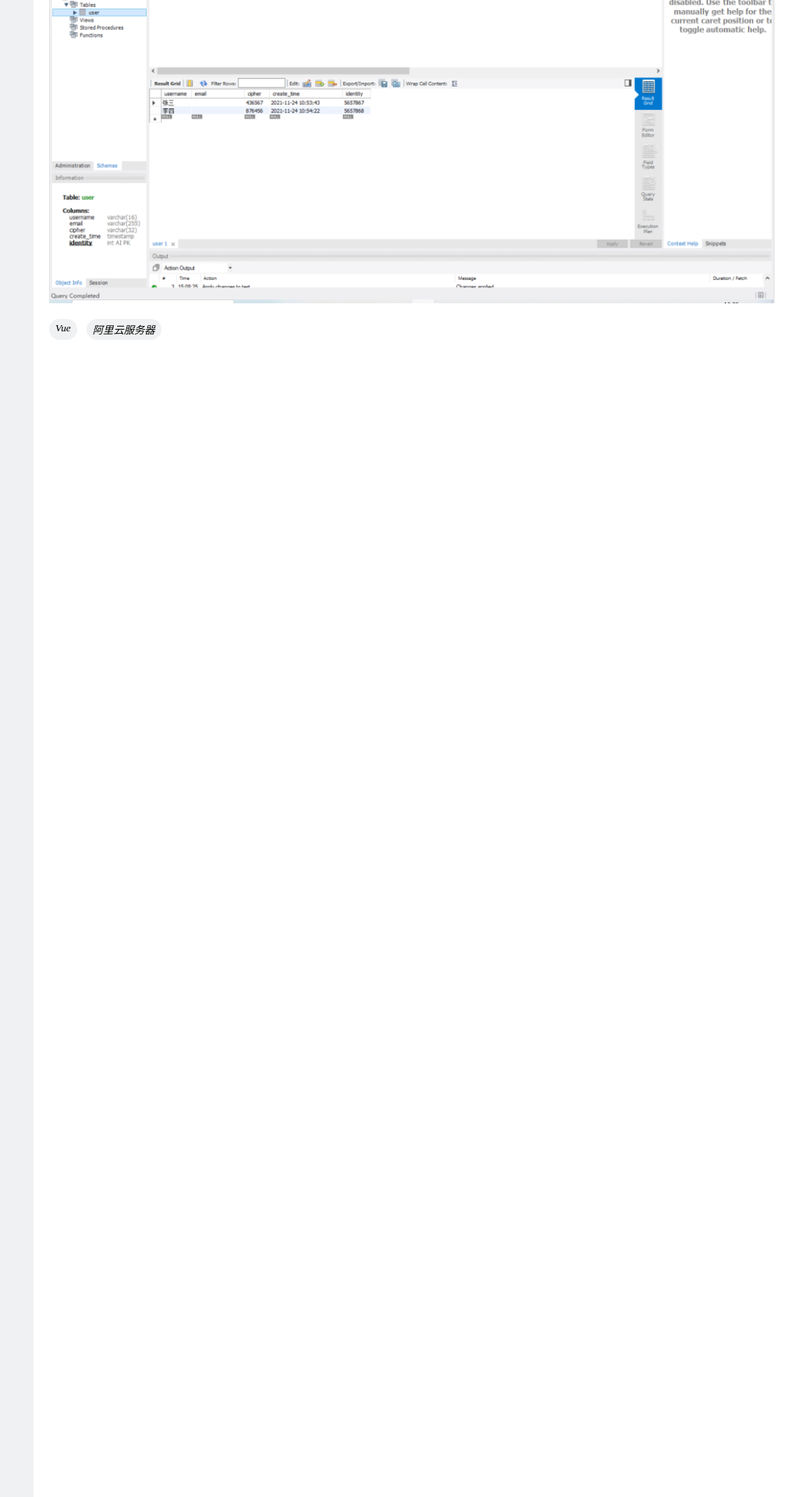
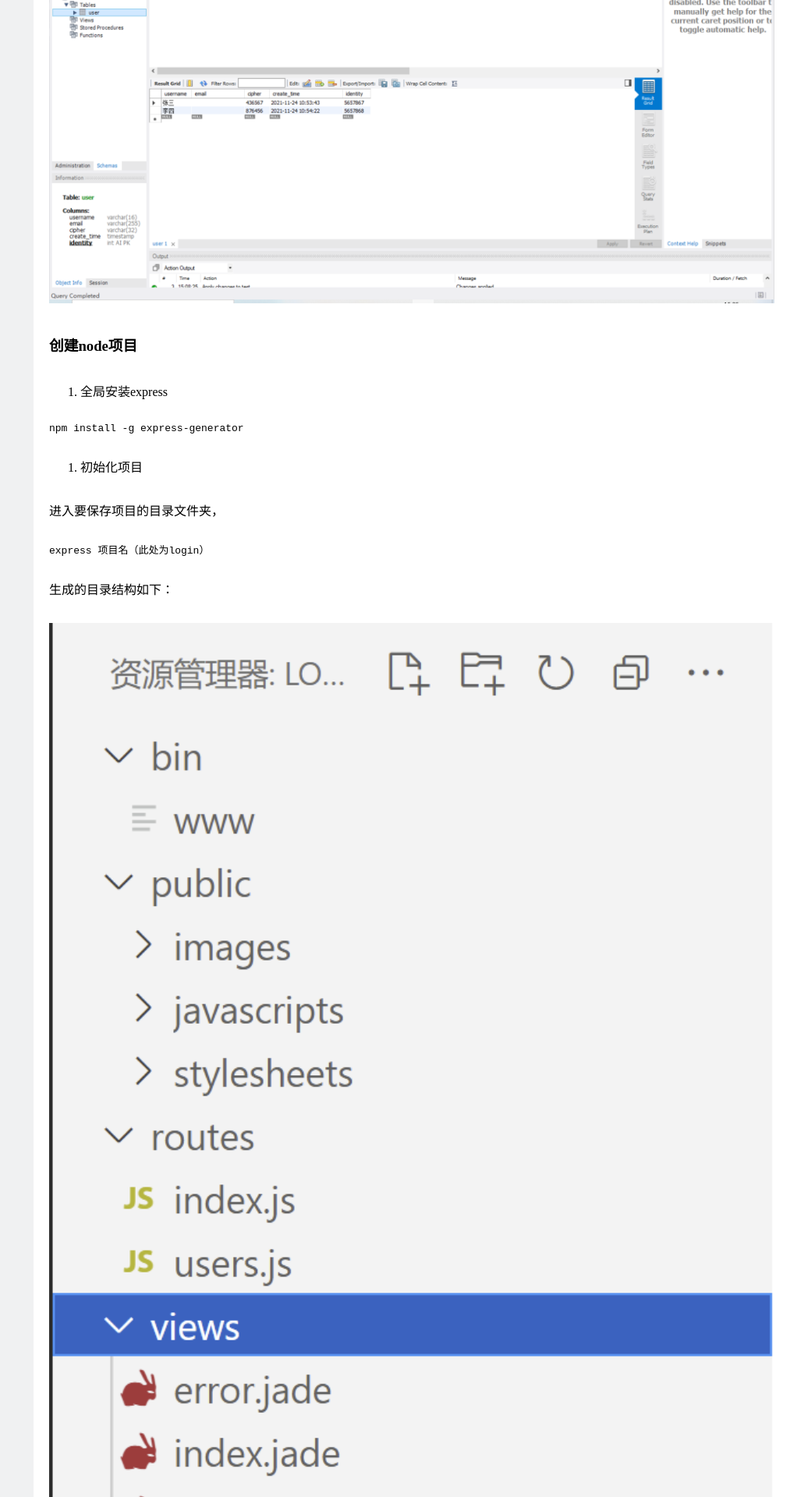
Before and after one commit to ChaoFish/ChaoFish.github.io, a Jekyll site: the page built from _posts/2021-12-17-project.md, in a window 1280 px wide. Shown: the part 3080-5000 px from the top of the page at 78% size, without its empty margins (267-1280 px from the left). Built offline with Jekyll 4.4.1, drawn with Linux system fonts in a browser that asks for light colours; some of the changed lines change nothing that is shown.

Commit message:
更新文章project

````diff
--- a/_posts/2021-12-17-project.md
+++ b/_posts/2021-12-17-project.md
@@ -36,3 +36,234 @@
 4. 表新建完成后，要增加数据可以选中该表，右键-"select rows - limit 1000"，右侧可以看到表内容，在表中NULL处填入对应数据即可，至此，数据库相关准备已完成
 
 ![](/assets/images/project_five.png)
+
+### 创建node项目
+
+1. 全局安装express
+
+```
+npm install -g express-generator
+```
+
+2. 初始化项目
+
+进入要保存项目的目录文件夹，
+
+```
+express 项目名（此处为login）
+```
+
+生成的目录结构如下：
+
+![](/assets/images/project_six.png)
+
+目录中/bin/www为入口文件，注意此时虽然package.json中有许多依赖，但它们尚未安装，执行
+
+```
+npm install
+```
+
+3. 项目中安装mysql
+
+```
+npm install --save mysql
+```
+
+4. 连接mysql数据
+
+在项目根目录下新建conf/mysqlConf.js，封装mysql配置及连接代码，连接时通过database字段设置默认的数据库为users，当然也可以不设置
+
+```
+const mysql = require('mysql')
+const mysqlConfig = {
+  connectionLimit: 10,
+  host: '121.43.33.208',
+  user: 'root',
+  password: '19931016dean',
+  database: 'users'
+}
+const pool = mysql.createPool(mysqlConfig)
+
+module.exports = {
+  pool
+}
+```
+
+5. 管理mysql数据
+
+新建文件夹/models/，该文件夹专门处理mysql数据库，新建文件夹users，对应users数据库
+
+![](/assets/images/project_six.png)
+
+新建配置文件usersSql.js，用于封装mysql操作语句
+
+```
+module.exports = {
+  addUser: 'insert into users.user (username, cipher, email) values (?, ?, ?)',
+  deleteUser: 'delete from users.user where identity = ?',
+  queryUser: 'select * from users.user where identity = ?',
+  queryUsers: 'select * from users.user'
+}
+```
+
+新建文件users.js，封装操作mysql数据库的函数，其分别是与上述操作语句对应的
+
+```
+const { pool } = require('../../conf/mysqlConf.js')
+const {
+  addUser,
+  deleteUser,
+  queryUser,
+  queryUsers,
+} = require('./usersSql.js')
+
+module.exports = {
+  add: function (user, callback) {
+    const sqlParams = [
+      user.username || '',
+      user.cipher || '',
+      user.email || '',
+    ]
+    pool.query(addUser, sqlParams, function (error, result) {
+      if (error) {
+        throw error
+      }
+      callback(result)
+    })
+  },
+  deleted: function (params, callback) {
+    const { identity } = params
+    const sqlParams = [identity]
+    pool.query(deleteUser, sqlParams, function (error, result) {
+      if (error) {
+        throw error
+      }
+      callback(result)
+    })
+  },
+  query: function (params, callback) {
+    const { identity } = params
+    const sqlParams = [identity]
+    pool.query(queryUser, sqlParams, function (error, result) {
+      if (error) {
+        throw error
+      }
+      callback(result[0])
+    })
+  },
+  queryAll: function (callback) {
+    pool.query(queryUsers, null, function (error, result) {
+      if (error) {
+        throw error
+      }
+      callback(result)
+    })
+  }
+}
+```
+
+6. 封装express路由代码
+
+在routes文件夹下新建user.js，代码如下：
+
+```
+const express = require('express');
+const router = express.Router();
+
+const { add, deleted, query, queryAll } = require('../models/users/users.js')
+
+router.get('/', function(req, res, next) {
+  res.send('users', {
+    title: 'usersApi',
+    apiList: [
+      {
+        url: 'users/adduser',
+        method: 'post',
+        params: {
+          username: '用户名称',
+          cipher: '密码',
+          email: '邮箱',
+        },
+        result: {
+          success: true,
+          data: '',
+        },
+      },
+      {
+        url: 'users/deleteuser',
+        method: 'get',
+        params: {
+          identity: '用户identity',
+        },
+        result: {
+          success: true,
+          data: '',
+        },
+      },
+      {
+        url: 'users/queryuser',
+        method: 'get',
+        params: {
+          identity: '用户identity',
+        },
+        result: {
+          success: true,
+          data: {
+            identity: '53554645',
+            username: '用户名称',
+            cipher: '密码',
+            email: '邮箱',
+          },
+        }
+      }
+    ]
+  });
+});
+
+router.post('/adduser', function (req, res, next) {
+  const urlParams = req.body
+  add(urlParams, function (result) {
+    res.json(result)
+  })
+})
+
+router.get('/deleteuser', function (req, res, next) {
+  const urlParams = {
+    identity: req.query.identity
+  }
+  deleted(urlParams, function (result) {
+    res.json(result)
+  })
+})
+
+router.get('/queryuser', function (req, res, next) {
+  const urlParams = {
+    identity: req.query.identity
+  }
+  query(urlParams, function (result) {
+    res.json(result)
+  })
+})
+
+router.get('/queryusers', function (req, res, next) {
+  queryAll(function (result) {
+    res.json(result)
+  })
+})
+
+module.exports = router;
+```
+
+此处定义了不同接口地址对应的处理方法，如'/queryusers'请求时，使用queryAll方法，即对应的查询数据库users所有数据的操作
+
+7. 启动服务
+
+```
+npm start
+```
+
+### 部署
+
+1、准备工作
+
+之前已经购买阿里云服务器并安装了nginx，该流程可前往查看
````
Also changed, not shown: assets/images/project_seven.png (added), assets/images/project_six.png (added).
